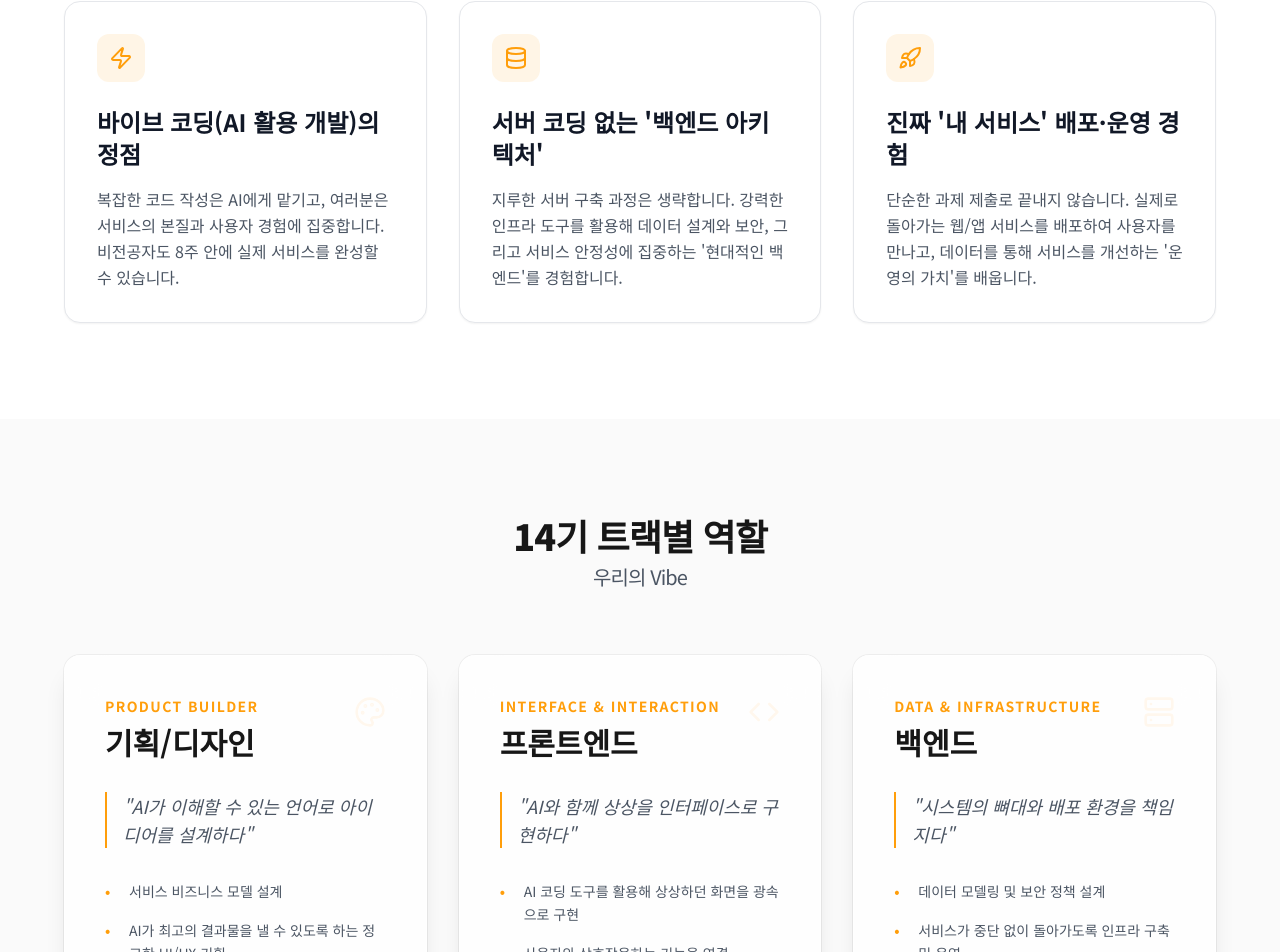
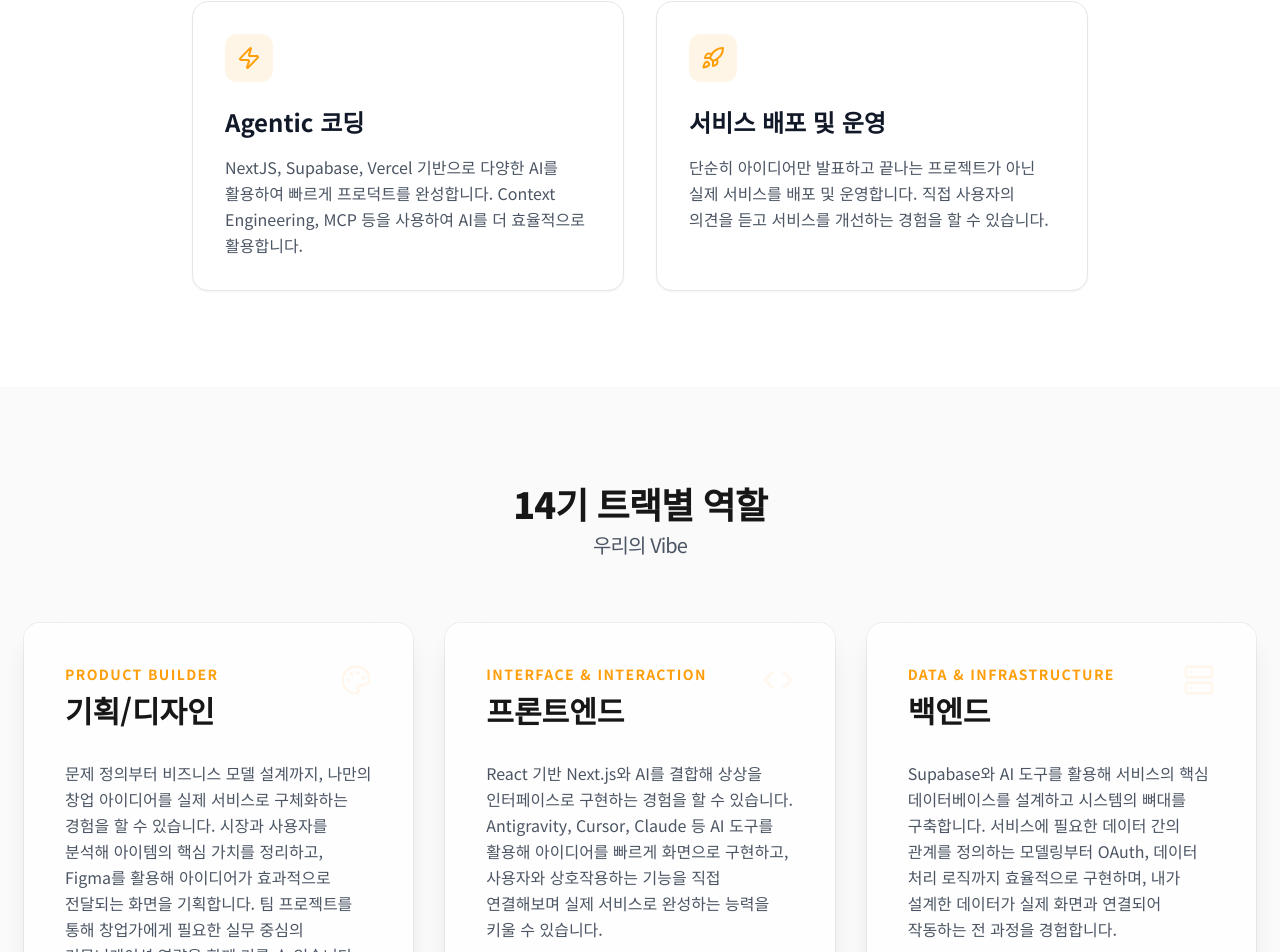
Before and after one commit to likelion-cnu-14th/recruit, a Next.js app: page / in a window 1280 px wide. Shown: the part 999-1951 px from the top of the page. Built offline with nearby package versions, Linux system fonts and the light colour scheme.

Commit message:
feat: 소개, 트랙별 역할 내용 변경

```diff
--- a/src/components/About.tsx
+++ b/src/components/About.tsx
@@ -1,21 +1,16 @@
-import { Zap, Database, Rocket } from 'lucide-react';
+import { Zap, Rocket } from 'lucide-react';
 
 export default function About() {
   const features = [
     {
       icon: <Zap size={24} />,
-      title: "바이브 코딩(AI 활용 개발)의 정점",
-      description: "복잡한 코드 작성은 AI에게 맡기고, 여러분은 서비스의 본질과 사용자 경험에 집중합니다. 비전공자도 8주 안에 실제 서비스를 완성할 수 있습니다."
-    },
-    {
-      icon: <Database size={24} />,
-      title: "서버 코딩 없는 '백엔드 아키텍처'",
-      description: "지루한 서버 구축 과정은 생략합니다. 강력한 인프라 도구를 활용해 데이터 설계와 보안, 그리고 서비스 안정성에 집중하는 '현대적인 백엔드'를 경험합니다."
+      title: "Agentic 코딩",
+      description: "NextJS, Supabase, Vercel 기반으로 다양한 AI를 활용하여 빠르게 프로덕트를 완성합니다. Context Engineering, MCP 등을 사용하여 AI를 더 효율적으로 활용합니다."
     },
     {
       icon: <Rocket size={24} />,
-      title: "진짜 '내 서비스' 배포·운영 경험",
-      description: "단순한 과제 제출로 끝내지 않습니다. 실제로 돌아가는 웹/앱 서비스를 배포하여 사용자를 만나고, 데이터를 통해 서비스를 개선하는 '운영의 가치'를 배웁니다."
+      title: "서비스 배포 및 운영",
+      description: "단순히 아이디어만 발표하고 끝나는 프로젝트가 아닌 실제 서비스를 배포 및 운영합니다. 직접 사용자의 의견을 듣고 서비스를 개선하는 경험을 할 수 있습니다."
     }
   ];
 
@@ -25,14 +20,14 @@ export default function About() {
         14기 멋사, <span className="bg-gradient-to-br from-[#FF9E0B] to-[#FF5F0B] bg-clip-text text-transparent">무엇이 다른가요?</span>
       </h2>
 
-      <div className="mx-auto grid max-w-6xl grid-cols-1 gap-8 md:grid-cols-3">
+      <div className="mx-auto grid max-w-4xl grid-cols-1 gap-8 md:grid-cols-2">
         {features.map((feature, index) => (
           <div key={index} className="group relative rounded-2xl border border-gray-200 bg-white p-8 shadow-sm transition-all hover:-translate-y-2 hover:border-primary/30 hover:bg-gray-50/50 hover:shadow-md">
             <div className="mb-6 flex h-12 w-12 items-center justify-center rounded-xl bg-primary/10 text-primary">
               {feature.icon}
             </div>
             <h3 className="mb-4 text-2xl font-bold text-gray-900">{feature.title}</h3>
-            <p className="leading-relaxed text-gray-600">{feature.description}</p>
+            <p className="leading-relaxed text-gray-600 break-keep">{feature.description}</p>
           </div>
         ))}
       </div>
--- a/src/components/Tracks.tsx
+++ b/src/components/Tracks.tsx
@@ -6,34 +6,19 @@ export default function Tracks() {
       role: "Product Builder",
       title: "기획/디자인",
       icon: <Palette size={32} />,
-      quote: "AI가 이해할 수 있는 언어로 아이디어를 설계하다",
-      desc: [
-        "서비스 비즈니스 모델 설계",
-        "AI가 최고의 결과물을 낼 수 있도록 하는 정교한 UI/UX 기획",
-        "핵심: 서비스 기획, Figma 설계, AI 프롬프트 엔지니어링"
-      ]
+      desc: "문제 정의부터 비즈니스 모델 설계까지, 나만의 창업 아이디어를 실제 서비스로 구체화하는 경험을 할 수 있습니다. 시장과 사용자를 분석해 아이템의 핵심 가치를 정리하고, Figma를 활용해 아이디어가 효과적으로 전달되는 화면을 기획합니다. 팀 프로젝트를 통해 창업가에게 필요한 실무 중심의 커뮤니케이션 역량을 함께 기를 수 있습니다."
     },
     {
       role: "Interface & Interaction",
       title: "프론트엔드",
       icon: <Code size={32} />,
-      quote: "AI와 함께 상상을 인터페이스로 구현하다",
-      desc: [
-        "AI 코딩 도구를 활용해 상상하던 화면을 광속으로 구현",
-        "사용자와 상호작용하는 기능을 연결",
-        "핵심: 인터페이스 구현, AI 페어 프로그래밍, API 연동"
-      ]
+      desc: "React 기반 Next.js와 AI를 결합해 상상을 인터페이스로 구현하는 경험을 할 수 있습니다. Antigravity, Cursor, Claude 등 AI 도구를 활용해 아이디어를 빠르게 화면으로 구현하고, 사용자와 상호작용하는 기능을 직접 연결해보며 실제 서비스로 완성하는 능력을 키울 수 있습니다."
     },
     {
       role: "Data & Infrastructure",
       title: "백엔드",
       icon: <Server size={32} />,
-      quote: "시스템의 뼈대와 배포 환경을 책임지다",
-      desc: [
-        "데이터 모델링 및 보안 정책 설계",
-        "서비스가 중단 없이 돌아가도록 인프라 구축 및 운영",
-        "핵심: DB 설계, 배포 자동화, 시스템 아키텍처"
-      ]
+      desc: "Supabase와 AI 도구를 활용해 서비스의 핵심 데이터베이스를 설계하고 시스템의 뼈대를 구축합니다. 서비스에 필요한 데이터 간의 관계를 정의하는 모델링부터 OAuth, 데이터 처리 로직까지 효율적으로 구현하며, 내가 설계한 데이터가 실제 화면과 연결되어 작동하는 전 과정을 경험합니다."
     }
   ];
 
@@ -43,7 +28,7 @@ export default function Tracks() {
         14기 트랙별 역할 <span className="mt-2 block text-xl font-normal text-gray-600">우리의 Vibe</span>
       </h2>
 
-      <div className="mx-auto grid max-w-6xl grid-cols-1 gap-8 lg:grid-cols-3">
+      <div className="mx-auto grid max-w-7xl grid-cols-1 gap-8 lg:grid-cols-3">
         {tracks.map((track, index) => (
           <div key={index} className="group relative overflow-hidden glass-panel p-10 transition-all duration-300 hover:-translate-y-2 hover:border-primary/30 hover:shadow-2xl hover:shadow-orange-500/10">
             <div className="mb-8 flex items-start justify-between">
@@ -54,18 +39,9 @@ export default function Tracks() {
               <div className="text-accent">{track.icon}</div>
             </div>
 
-            <blockquote className="mb-8 border-l-2 border-primary pl-4 text-lg italic text-gray-600">
-              "{track.quote}"
-            </blockquote>
-
-            <ul className="space-y-4">
-              {track.desc.map((item, i) => (
-                <li key={i} className="relative pl-6 text-sm leading-relaxed text-gray-600">
-                  <span className="absolute left-0 font-bold text-primary">•</span>
-                  {item}
-                </li>
-              ))}
-            </ul>
+            <p className="text-base leading-relaxed text-gray-600 break-keep">
+              {track.desc}
+            </p>
           </div>
         ))}
       </div>
```
